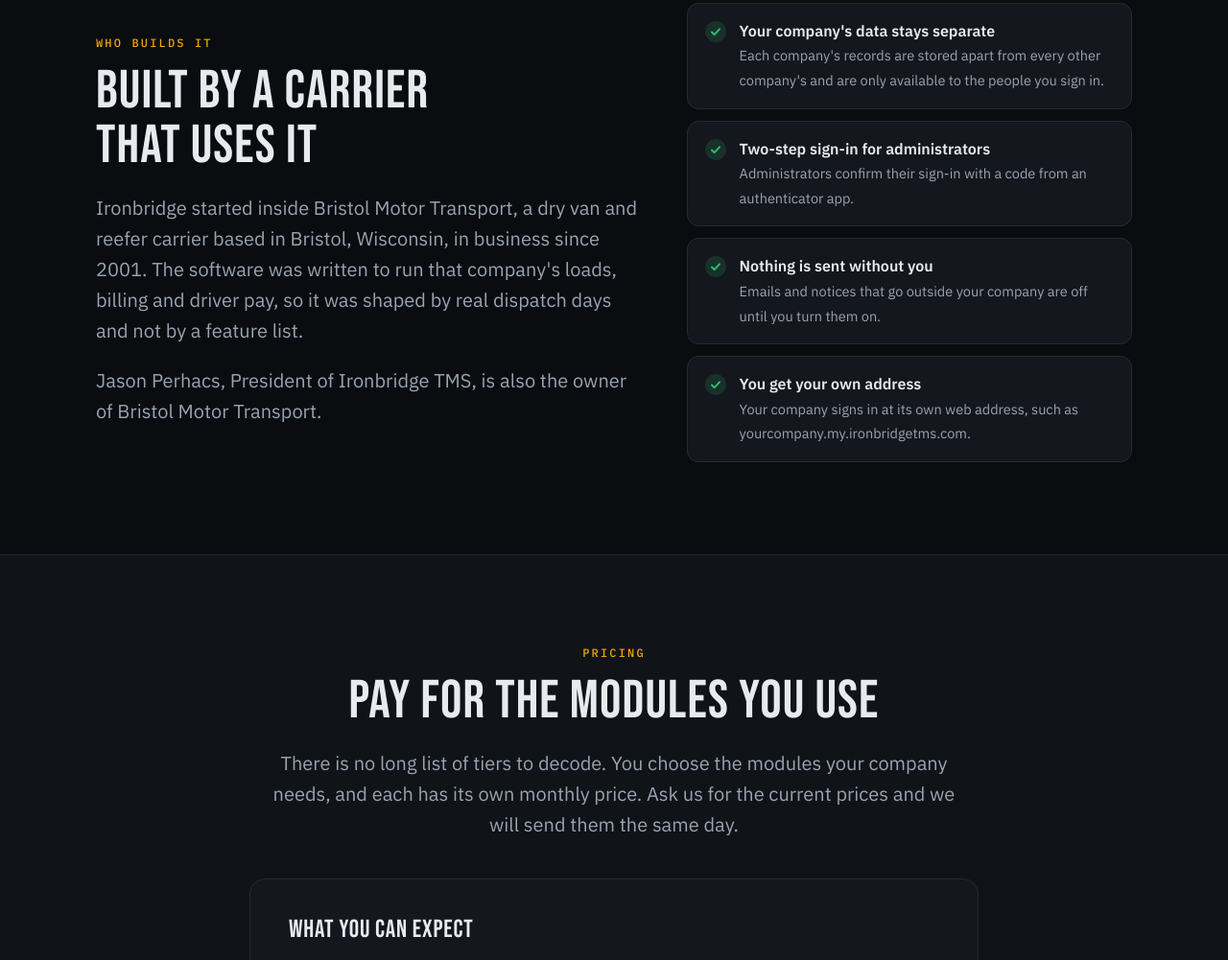
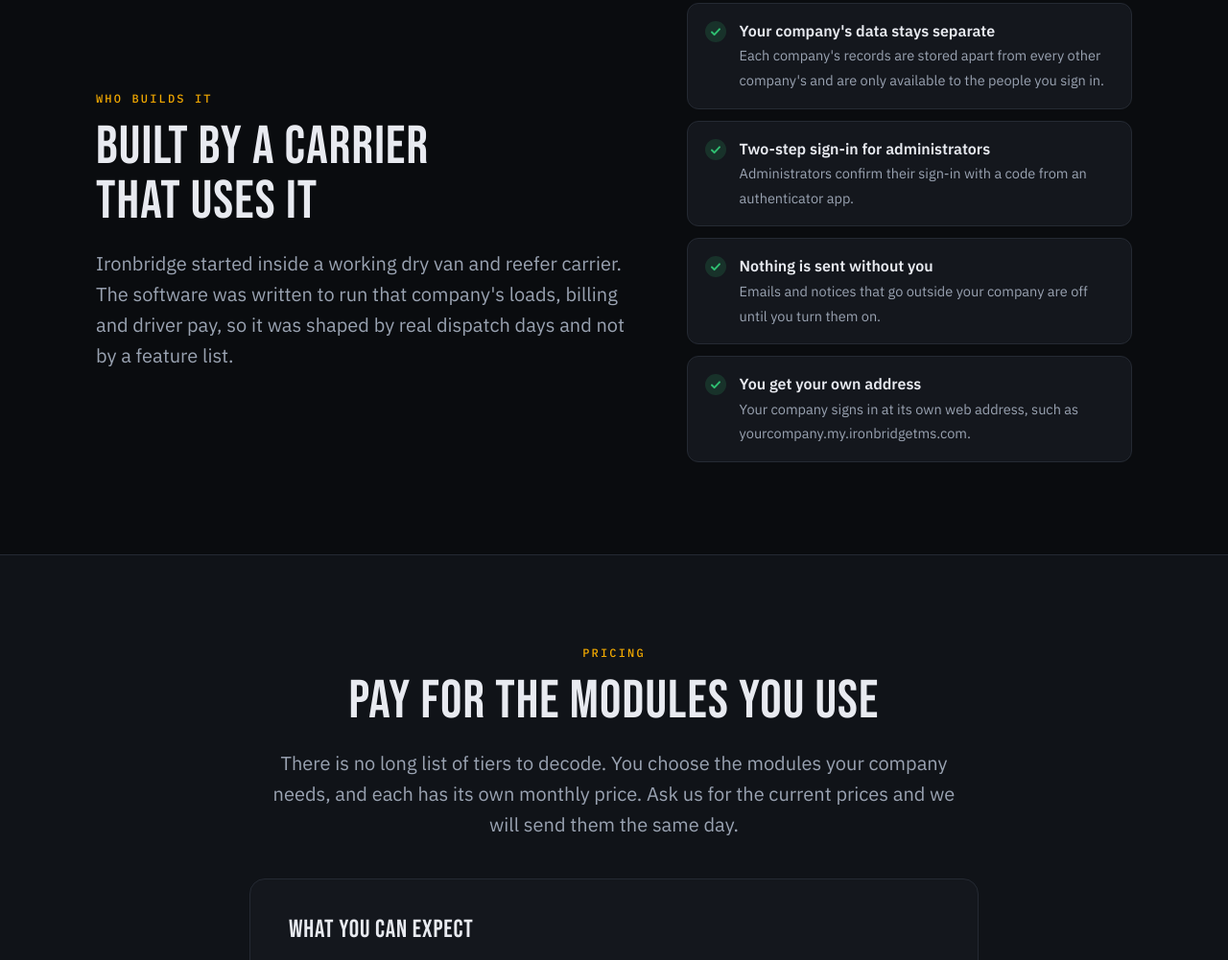
Before and after one commit to jper15/ironbridge-site, a plain HTML site: page index.html in a window 1280 px wide. Shown: the part 4350-5351 px from the top of the page at 96% size. Drawn offline with Linux system fonts and the light colour scheme.

Commit message:
Remove personal and carrier names from the site
Co-Authored-By: Claude Sonnet 5.5 <noreply@anthropic.com>
Claude-Session: https://claude.ai/code/session_01WSbXYMguNfWJXKhe1j3UHn

```diff
--- a/index.html
+++ b/index.html
@@ -4,7 +4,7 @@
 <meta charset="utf-8">
 <meta name="viewport" content="width=device-width,initial-scale=1">
 <title>Ironbridge TMS | Transportation management for trucking carriers</title>
-<meta name="description" content="Ironbridge TMS runs a trucking carrier from the load board to the invoice and the driver settlement. Built by Bristol Motor Transport, a working carrier since 2001.">
+<meta name="description" content="Ironbridge TMS runs a trucking carrier from the load board to the invoice and the driver settlement. Built by a working trucking carrier.">
 <meta property="og:title" content="Ironbridge TMS">
 <meta property="og:description" content="Loads, invoices, settlements, fuel, IFTA and QuickBooks in one system built by a working carrier.">
 <meta property="og:type" content="website">
@@ -251,8 +251,7 @@ footer{border-top:1px solid var(--line);padding-block:36px;color:var(--muted);fo
     <div>
       <p class="eyebrow">Who builds it</p>
       <h2>Built by a carrier that uses it</h2>
-      <p class="lead">Ironbridge started inside Bristol Motor Transport, a dry van and reefer carrier based in Bristol, Wisconsin, in business since 2001. The software was written to run that company's loads, billing and driver pay, so it was shaped by real dispatch days and not by a feature list.</p>
-      <p class="lead">Jason Perhacs, President of Ironbridge TMS, is also the owner of Bristol Motor Transport.</p>
+      <p class="lead">Ironbridge started inside a working dry van and reefer carrier. The software was written to run that company's loads, billing and driver pay, so it was shaped by real dispatch days and not by a feature list.</p>
     </div>
     <div class="facts">
       <div class="fact"><span class="check"><svg width="12" height="12" viewBox="0 0 12 12"><path d="M2 6.5l2.6 2.6L10 3.4" fill="none" stroke="#2fbf71" stroke-width="2" stroke-linecap="round" stroke-linejoin="round"/></svg></span><div><b>Your company's data stays separate</b><span>Each company's records are stored apart from every other company's and are only available to the people you sign in.</span></div></div>
```
